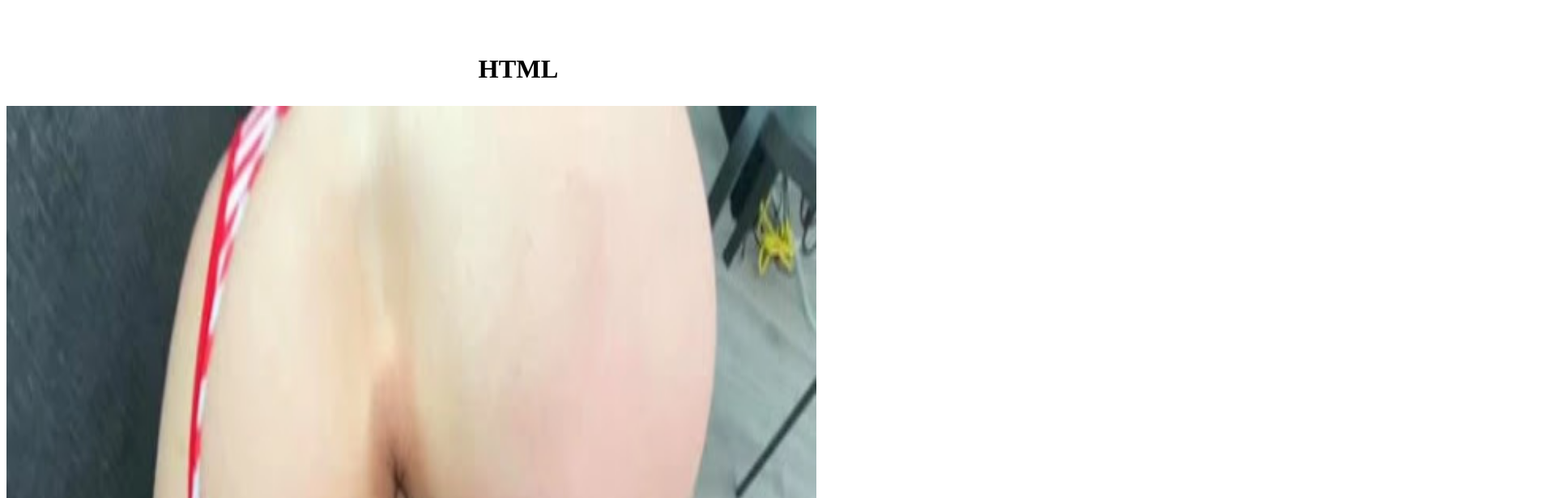
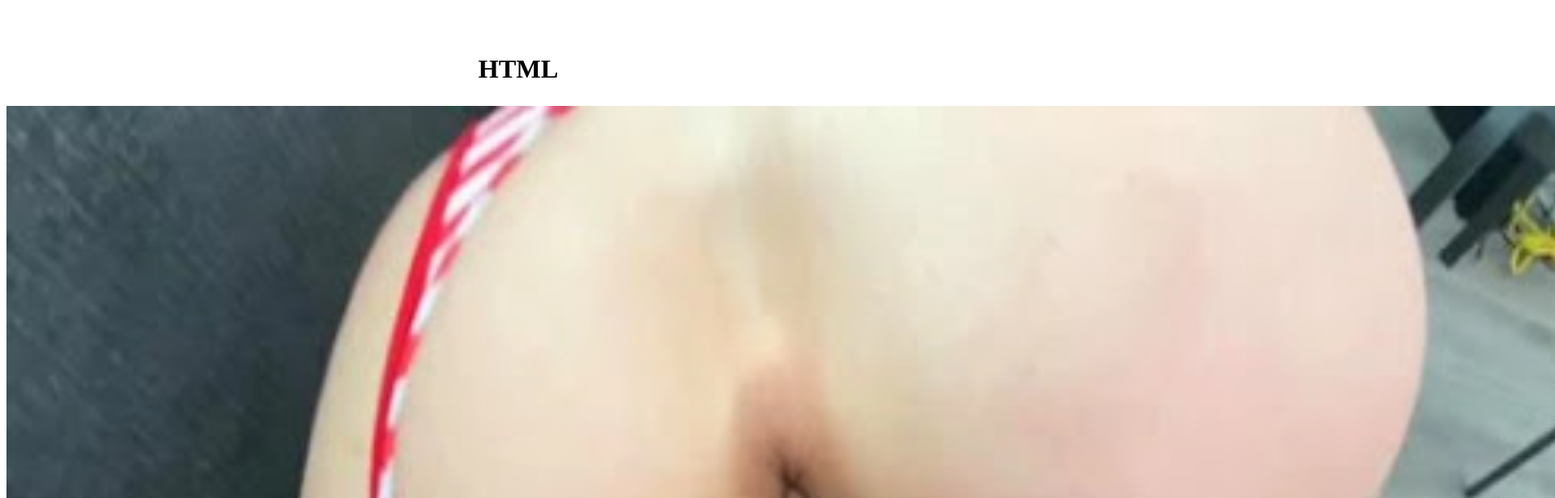
Before and after one commit to 135html/baraniha, a plain HTML site: page index.html in a window 1280 px wide. Shown: the part 2720-3336 px from the top of the page at 81% size, 1920 px wide, since content can reach past the window. Drawn offline with Linux system fonts and the light colour scheme.

Commit message:
Update index.html
МР

```diff
--- a/index.html
+++ b/index.html
@@ -12,7 +12,7 @@
 <h2 style="position: relative;text-align: center;"><big>Сайт тренировка</big></h2>
 <br>
 <h3 style="position: relative;text-align: center;"><big>HTML</big></h3>
-<img style="position: relative;width: 1000px;height: 1400px;" src="img/img2.jpg">
+<img style="position: relative;width: 2000px;height: 1400px;" src="img/img2.jpg">
 <p style="position: relative; left: 3%;width: 95%;"><big><big>HTML (англ. HyperText Markup Language — мова розмітки гіпертексту) — це мова тегів, засобами якої здійснюється розмічання вебсторінок для мережі Інтернет. Браузери отримують HTML-документи з вебсервера або з локальної пам'яті й передають документи в мультимедійні вебсторінки. HTML описує структуру вебсторінки семантично і спочатку включені сигнали для зовнішнього вигляду документа.<br><br>
 
 Елементи HTML є будівельними блоками сторінок HTML. За допомогою конструкцій HTML, зображення та інші об'єкти, такі як інтерактивні форми, можуть бути вбудовані у візуалізовану сторінку. HTML надає засоби для створення структурованих документів, позначаючи структурну семантику тексту, наприклад заголовки, абзаци, списки, посилання, цитати та інші елементи. Елементи HTML окреслені тегами, написаними з використанням кутових дужок. Теги, такі як і безпосередньо вводять вміст на сторінку. Інші теги, такі як< img /> < input /> < p >оточують і надають інформацію про текст документа і можуть включати інші теги як піделементи. Браузери не показують теги HTML, але використовують їх для інтерпретації вмісту сторінки.<br><br>
```
